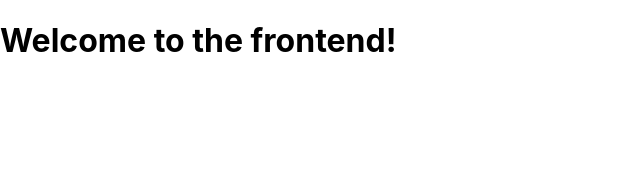
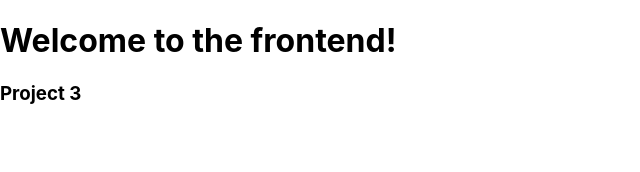
Before and after one commit to AlexWestIsBest/cascade-front-end, a JavaScript app: page / in a window 1280 px wide. Shown: the top 172 px of the page, without its empty margins (0-640 px from the left). Built offline with nearby package versions, Linux system fonts and the light colour scheme; the HTML template or start-up script is replaced by a standard one.

Commit message:
add text to app.js

```diff
--- a/src/App.js
+++ b/src/App.js
@@ -4,6 +4,7 @@ function App() {
   return (
     <div className="App">
       <h1>Welcome to the frontend!</h1>
+      <h3>Project 3</h3>
     </div>
   );
 }
```
